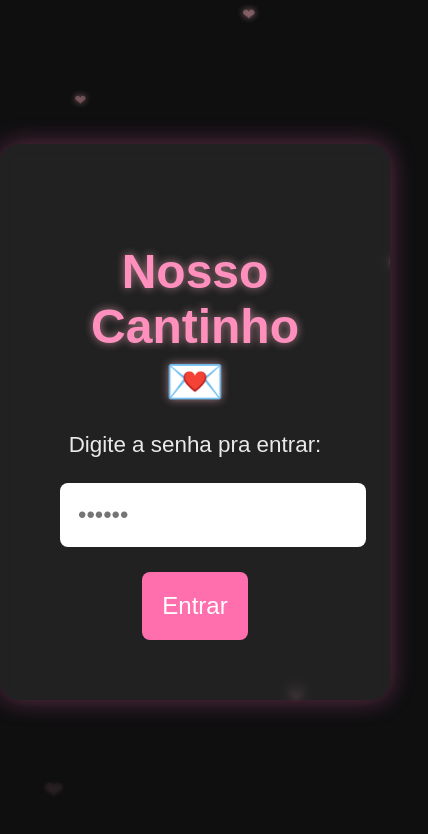
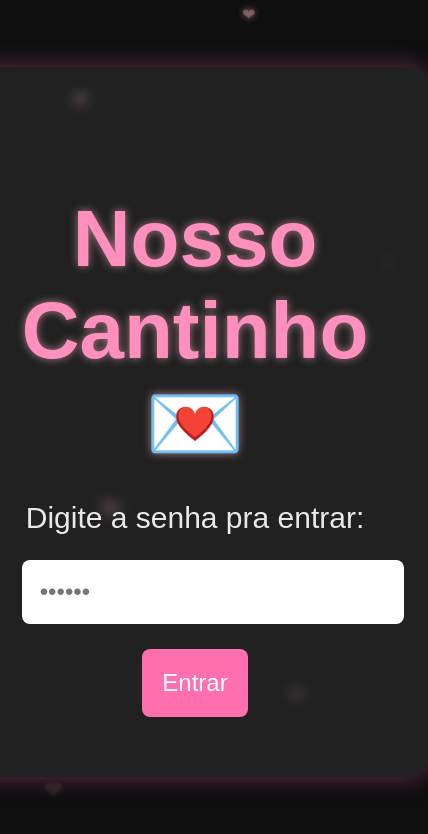
Before and after one commit to chavs13/momentosgustavoeisa, a plain HTML site: page index.html in a window 390 px wide. Shown: the whole page, 428 px wide, since content can reach past the window. Drawn offline with Linux system fonts and the light colour scheme.

Commit message:
Update style.css

```diff
--- a/style.css
+++ b/style.css
@@ -281,6 +281,43 @@ p {
   padding: 14px 22px;
 
 }
+.login-container {
+  padding: 50px;
+  border-radius: 20px;
+  width: 750px;
+  max-width: 95%;
+  transition: 0.3s;
+}
+
+.login-container h2 {
+ font-size: 80px;
+}
+
+.login-container p {
+ font-size: 30px;
+}
+
+input {
+  padding: 13px;
+  margin-top: 10px;
+  border: none;
+  border-radius: 8px;
+  outline: none;
+  width: 100%;
+  font-size: 40px;
+}
+
+button {
+  margin-top: 20px;
+  padding: 18px;
+  background-color: #ff6fae;
+  border: none;
+  border-radius: 8px;
+  cursor: pointer;
+  color: #fff;
+  transition: 0.2s;
+  font-size: 60px;
+}
 }
 
 @media (max-width: 700px) {
```
